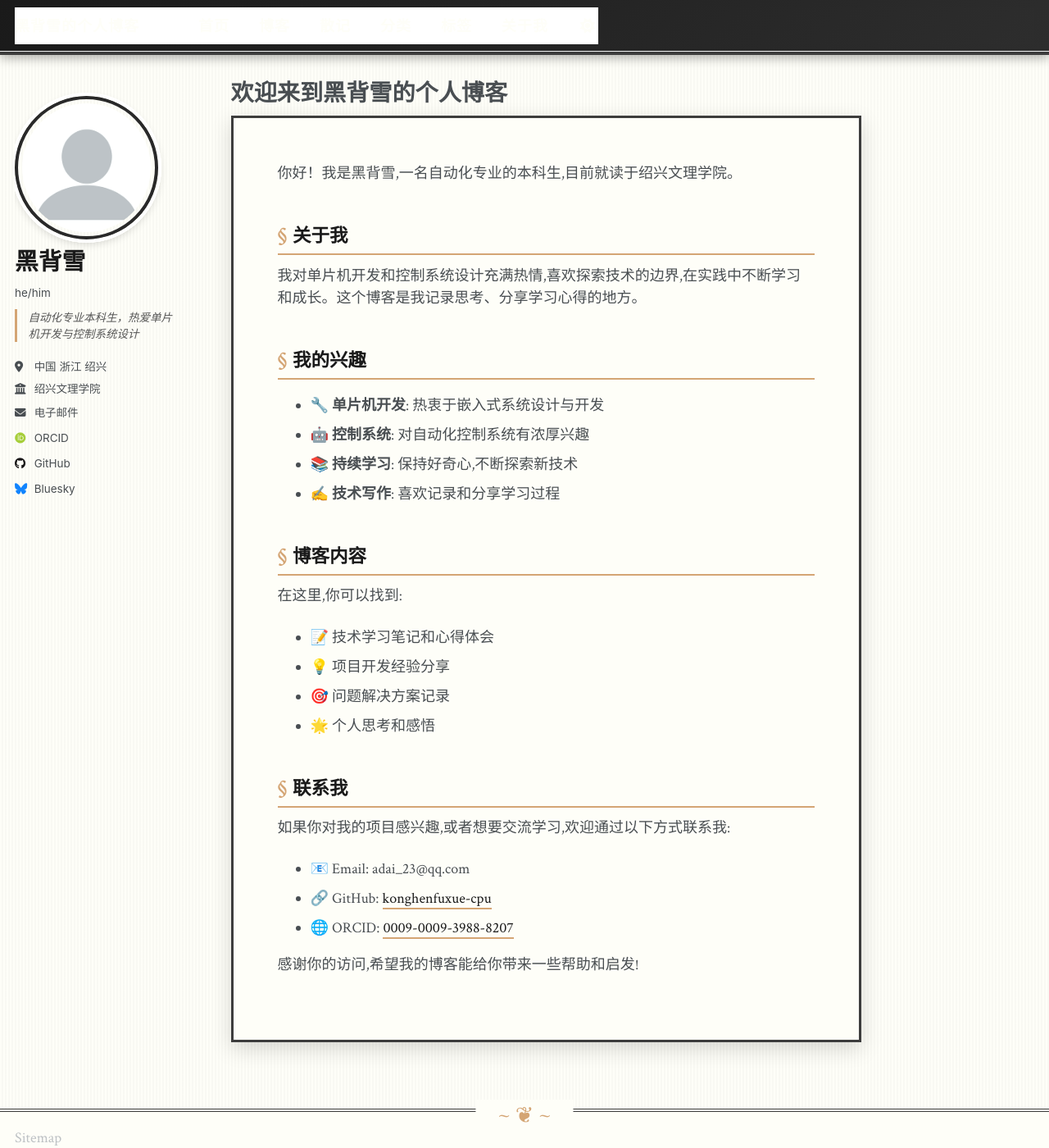
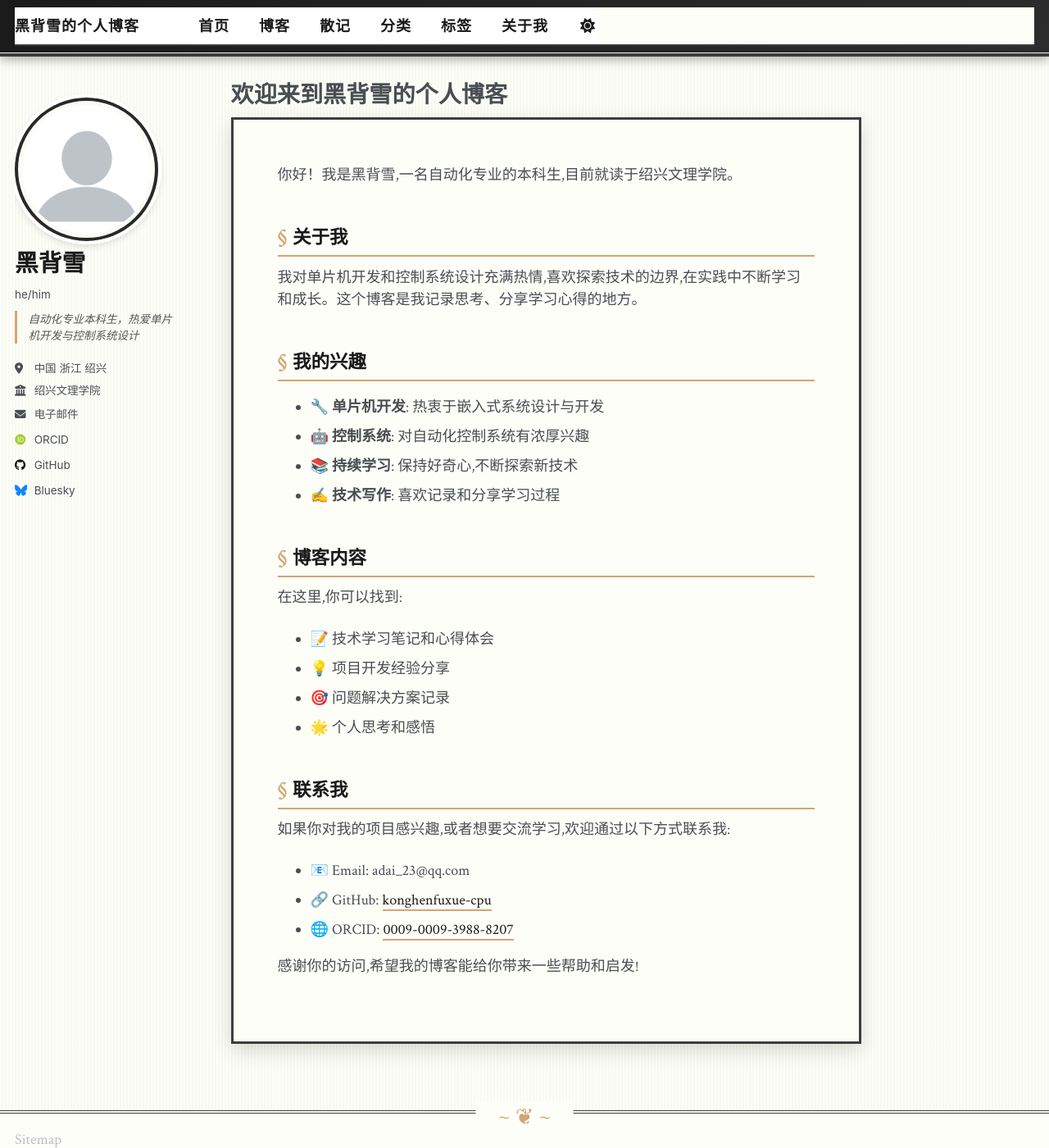
Before and after one commit to konghenfuxue-cpu/konghenfuxue-cpu.github.io, a Jekyll site: the page built from _pages/about.md, in a window 1280 px wide and 1400 px high. Shown: the whole window at 82% size. Built offline with Jekyll 4.4.1, drawn with Linux system fonts in a browser that asks for light colours; some web fonts are replaced; a script that is not in the unit is left out.

Commit message:
fix: 导航菜单文字改为黑色

```diff
--- a/_sass/_don-quixote-theme.scss
+++ b/_sass/_don-quixote-theme.scss
@@ -43,10 +43,11 @@ body {
 
 /* ========== 导航菜单 ========== */
 .greedy-nav {
-  background: linear-gradient(135deg, #1a1a1a 0%, #2d2d2d 100%) !important;
+  background: $quixote-bg !important;
+  border-bottom: 2px solid $quixote-border !important;
 
   a {
-    color: #fefef8 !important;
+    color: #1a1a1a !important;
     font-weight: 600 !important;
     text-transform: uppercase !important;
     letter-spacing: 1px !important;
@@ -64,13 +65,17 @@ body {
       transform: translateX(-50%);
     }
 
-    &:hover::after {
-      width: 100%;
+    &:hover {
+      color: $quixote-accent !important;
+
+      &::after {
+        width: 100%;
+      }
     }
   }
 
   .visible-links a {
-    color: #fefef8 !important;
+    color: #1a1a1a !important;
   }
 
   button {
```
